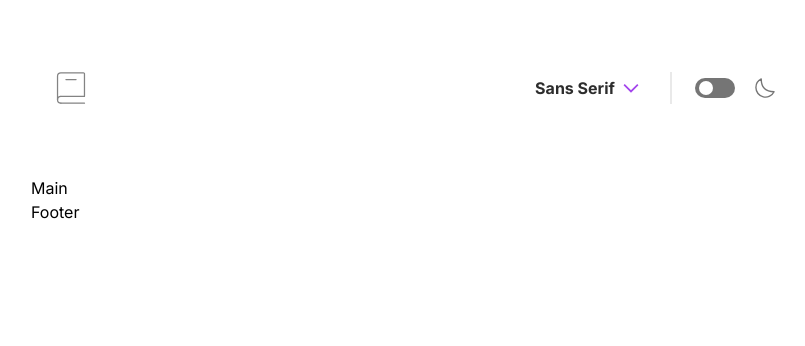
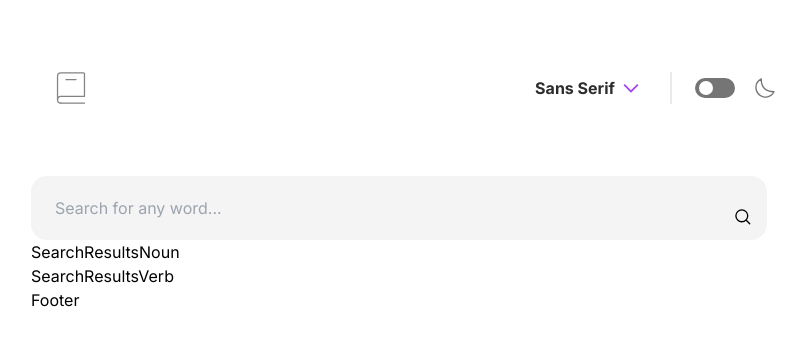
Before and after one commit to Mehcanic/dictionary-app, a React (Vite) app: page / in a window 1280 px wide. Shown: the top 346 px of the page, without its empty margins (225-1030 px from the left). Built offline with nearby package versions, Linux system fonts and the light colour scheme.

Commit message:
working on searchbar

```diff
--- a/src/components/common/SearchBar.tsx
+++ b/src/components/common/SearchBar.tsx
@@ -1,11 +1,67 @@
-import React from 'react'
+import { useEffect, useState } from "react"
 
-function SearchBar() {
+import Icon from "./Icon"
+
+interface SearchBarProps {
+  onSearch: (data: unknown[]) => void;
+}
+
+function SearchBar({ onSearch }: SearchBarProps) {
+  const [searchTerm, setSearchTerm] = useState('')
+  const [loading, setLoading] = useState(false)
+  const [error, setError] = useState(false)
 
 
 
+
+  const fetchSearchData = async () => {
+    setLoading(true);
+    setError(false);
+
+    try {
+      const response = await fetch(
+        `https://api.dictionaryapi.dev/api/v2/entries/en/${searchTerm}`
+      );
+
+      if (!response.ok) {
+        throw new Error(`Error: ${response.status} ${response.statusText}`);
+      }
+
+      const data = await response.json();
+      onSearch(data);
+    } catch (error) {
+      // setError(error.message);
+    } finally {
+      setLoading(false);
+    }
+  };
+
+  useEffect(() => {
+    if (searchTerm) {
+      fetchSearchData()
+    }
+  }, [searchTerm])
+
+
+  if (loading) {
+    return <p>Loading...</p>
+  }
+
+  if (error) {
+    return <p>{error}</p>
+  }
+
+
   return (
-    <div>SearchBar</div>
+    <div className="relative">
+      <input
+        type="search"
+        className="rounded-2xl w-[736px] h-16 px-6 py-5 bg-inputBackground-light dark:bg-inputBackground-dark focus:border-fontAccent-light"
+        placeholder="Search for any word..."
+        onChange={(e) => setSearchTerm(e.target.value)}
+      />
+      <Icon svg='search' className="absolute right-12 top-1/2 w-4" />
+    </div>
   )
 }
 
--- /dev/null
+++ b/src/components/common/SearchResultsNoun.tsx
@@ -0,0 +1,9 @@
+import React from 'react'
+
+const SearchResultsNoun = () => {
+  return (
+    <div>SearchResultsNoun</div>
+  )
+}
+
+export default SearchResultsNoun
--- /dev/null
+++ b/src/components/common/SearchResultsVerb.tsx
@@ -0,0 +1,9 @@
+import React from 'react'
+
+const SearchResultsVerb = () => {
+  return (
+    <div>SearchResultsVerb</div>
+  )
+}
+
+export default SearchResultsVerb
--- /dev/null
+++ b/src/components/common/SearchWord.tsx
@@ -0,0 +1,19 @@
+import React from 'react'
+
+interface SearchWordProps {
+  data: [];
+}
+
+const SearchWord: React.FC<SearchWordProps> = ({ data }) => {
+  return (
+    <div>
+      {/* {data.map((item: any) => (
+        <div key={item.id}>
+          <h1>{item.word}</h1>
+          </div>
+      ))} */}
+    </div>
+  )
+}
+
+export default SearchWord
--- a/src/components/layout/Main.tsx
+++ b/src/components/layout/Main.tsx
@@ -1,20 +1,19 @@
-import React from 'react'
+
+
+import SearchBar from "../common/SearchBar"
+import SearchWord from "../common/SearchWord"
+import SearchResultsNoun from "../common/SearchResultsNoun"
+import SearchResultsVerb from "../common/SearchResultsVerb"
 
 function Main() {
   return (
-    <div>Main</div>
+    <>
+      <SearchBar />
+      <SearchWord />
+      <SearchResultsNoun />
+      <SearchResultsVerb />
+    </>
   )
 }
 
 export default Main
-
-
-// import SearchWord from "./components/SearchWord"
-// import SearchBar from "./components/SearchBar"
-// import SearchResultsNoun from "./components/SearchResultsNoun"
-// import SearchResultsVerb from "./components/SearchResultsVerb"
-
-{/* <SearchBar /> */}
-{/* <SearchWord /> */}
-{/* <SearchResultsNoun /> */}
-{/* <SearchResultsVerb /> */}
```
